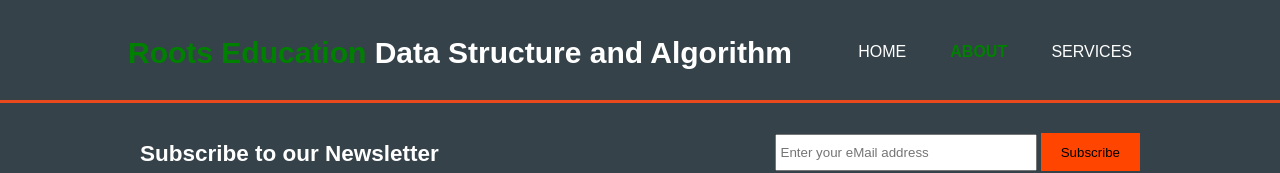
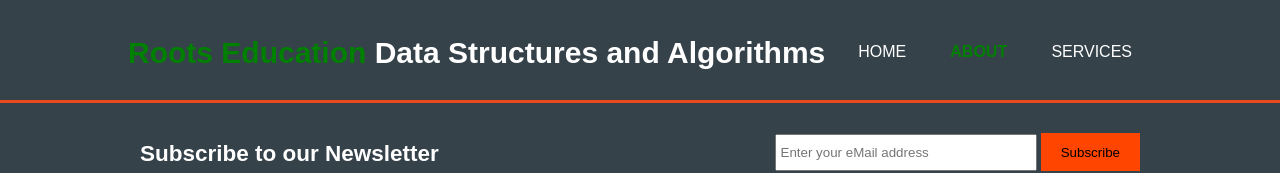
Before and after one commit to rakeshpandu17/RootsEducation, a plain HTML site: page about.html in a window 1280 px wide. Shown: the top 173 px of the page. Drawn offline with Linux system fonts and the light colour scheme.

Commit message:
Header footer updates on about and services htm

```diff
--- a/about.html
+++ b/about.html
@@ -14,7 +14,7 @@
  <header>
      <div class="container">
          <div id="branding">
-             <h1><span class ="highlight">Roots Education</span> Data Structure and Algorithm</h1>
+             <h1><span class ="highlight">Roots Education</span> Data Structures and Algorithms</h1>
          </div>
          <nav>
              <ul>
```
